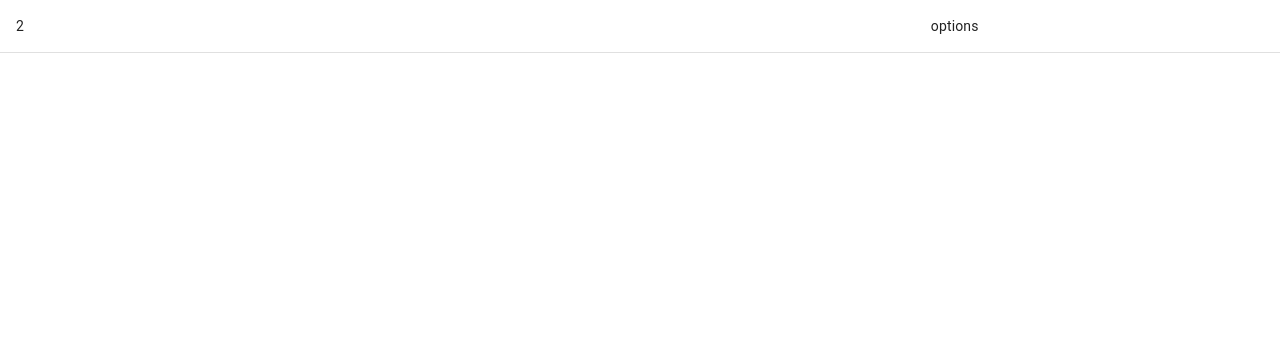
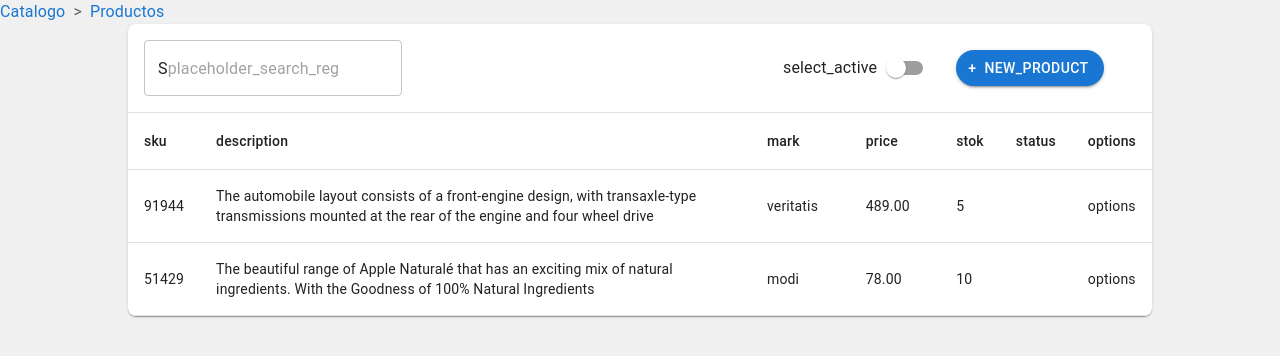
Before and after one commit to zenx5/product-list, a React (Create React App) app: page / in a window 1280 px wide. Shown: the top 356 px of the page. Built offline with nearby package versions, Linux system fonts and the light colour scheme.

Commit message:
maquetando la lista de productos 2

```diff
--- a/src/pages/Products/List/Index.js
+++ b/src/pages/Products/List/Index.js
@@ -1,25 +1,106 @@
 import {
     Box,
+    Button,
+    Card,
+    FormControl,
+    FormControlLabel,
+    Switch,
     Table,
     TableBody,
     TableCell,
     TableContainer,
-    TableRow
+    TableHead,
+    TableRow,
+    TextField
 } from "@mui/material";
 import { useState } from "react";
+import { CustomBreadcrumbs } from "../../../components";
 
 
 export default function Index(){
     const [dense, setDense] = useState(false)
-    const [rows, setRows] = useState([{sku:2}])
+    const [rows, setRows] = useState([
+        {
+            createdAt: "2023-03-04T01:20:28.913Z",
+            SKU: 91944,
+            description: "The automobile layout consists of a front-engine design, with transaxle-type transmissions mounted at the rear of the engine and four wheel drive",
+            mark: "veritatis",
+            price: "489.00",
+            stock: 5,
+            id: "1"
+           },
+           {
+            createdAt: "2023-03-03T07:09:53.574Z",
+            SKU: 51429,
+            description: "The beautiful range of Apple Naturalé that has an exciting mix of natural ingredients. With the Goodness of 100% Natural Ingredients",
+            mark: "modi",
+            price: "78.00",
+            stock: 10,
+            id: "2"
+           },
+    ])
+    const breadcrumbs = [
+        { href:'/', label:'Catalogo' },
+        { href:'/', label:'Productos' },
+    ]
 
-    return <Box>
-        <TableContainer data-testid='table-product-list'>
+    const trans = key => key
+
+    return <Box sx={{ backgroundColor:'#f0f0f0', height:'100vh' }}>
+        <CustomBreadcrumbs items={breadcrumbs}/>
+        <TableContainer
+            data-testid='table-product-list'
+            component={Card}
+            sx={{ borderRadius:2, width:'80%', mx:'auto' }}
+        >
             <Table size={ dense ? 'small' : 'medium' }>
+                <TableHead>
+                {/* <Box
+                    sx={{
+                        display:'grid',
+                        width:'100%',
+                        m:0,
+                        p:0,
+                        border:'1px solid red'
+                    }}
+                    gap={1}
+                    gridTemplateColumns={{
+                    xs: `repeat(3, 1fr)`,
+                    sm: `minmax(3, 1fr)`,
+                    md: `minmax(3, 1fr)`,
+                    }}
+                    > */}
+                    <TableRow>
+                        <TableCell colSpan={2}>
+                            <TextField
+                                InputProps={{
+                                    startAdornment:'S'
+                                }}
+                                placeholder={trans('placeholder_search_reg')}
+                            />
+                        </TableCell>
+                        <TableCell colSpan={2}>
+                            <FormControlLabel control={<Switch />} label={trans('select_active')} labelPlacement='start' />
+                        </TableCell>
+                        <TableCell colSpan={3}>
+                            <Button variant='contained' sx={{borderRadius:10}} startIcon='+'>{trans('new_product')}</Button>
+                        </TableCell>
+                    </TableRow>
+                    {/* </Box> */}
+                    <TableRow>
+                        <TableCell>{trans('sku')}</TableCell>
+                        <TableCell>{trans('description')}</TableCell>
+                        <TableCell>{trans('mark')}</TableCell>
+                        <TableCell>{trans('price')}</TableCell>
+                        <TableCell>{trans('stok')}</TableCell>
+                        <TableCell>{trans('status')}</TableCell>
+                        <TableCell>{trans('options')}</TableCell>
+                    </TableRow>
+                </TableHead>
                 <TableBody data-testid='table-content'>
                     { rows.map( row => <TableRow>
                         <TableCell>
-                            { row.sku }
+                            { row.SKU }
                         </TableCell>
                         <TableCell>
                             { row.description }
```
